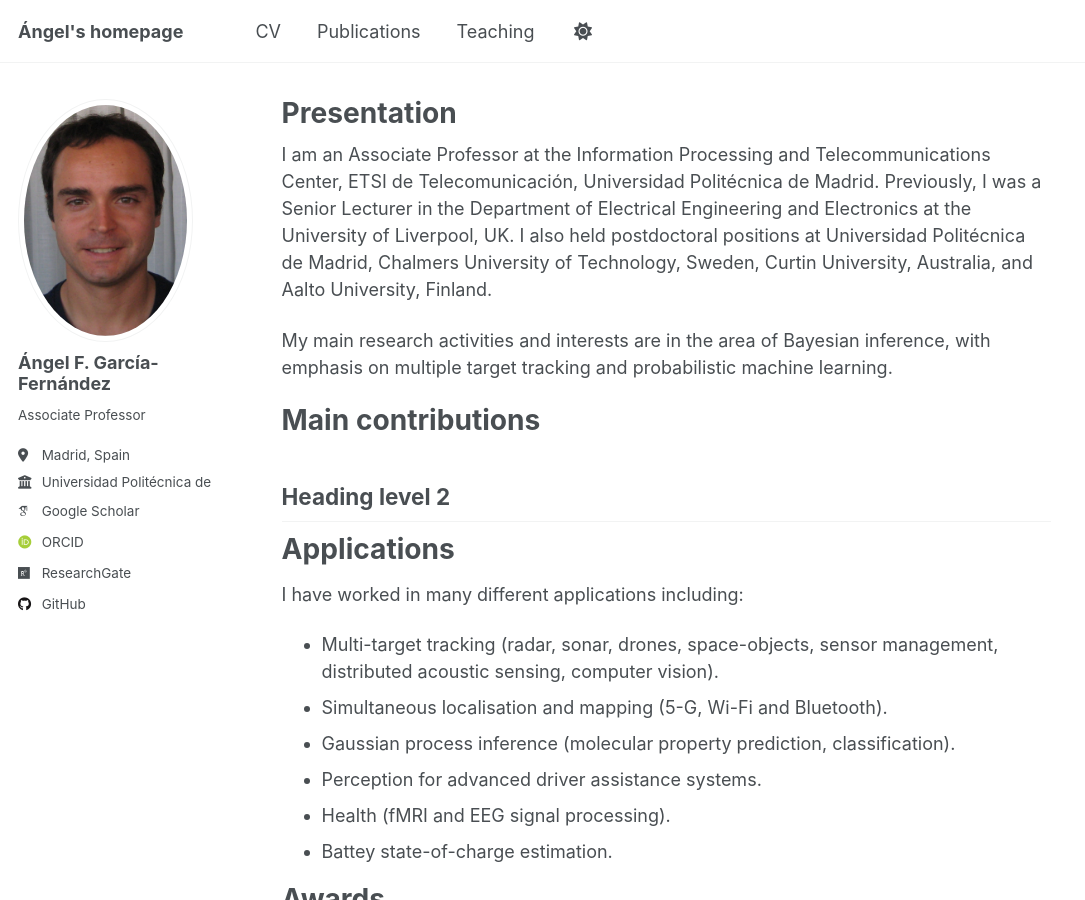
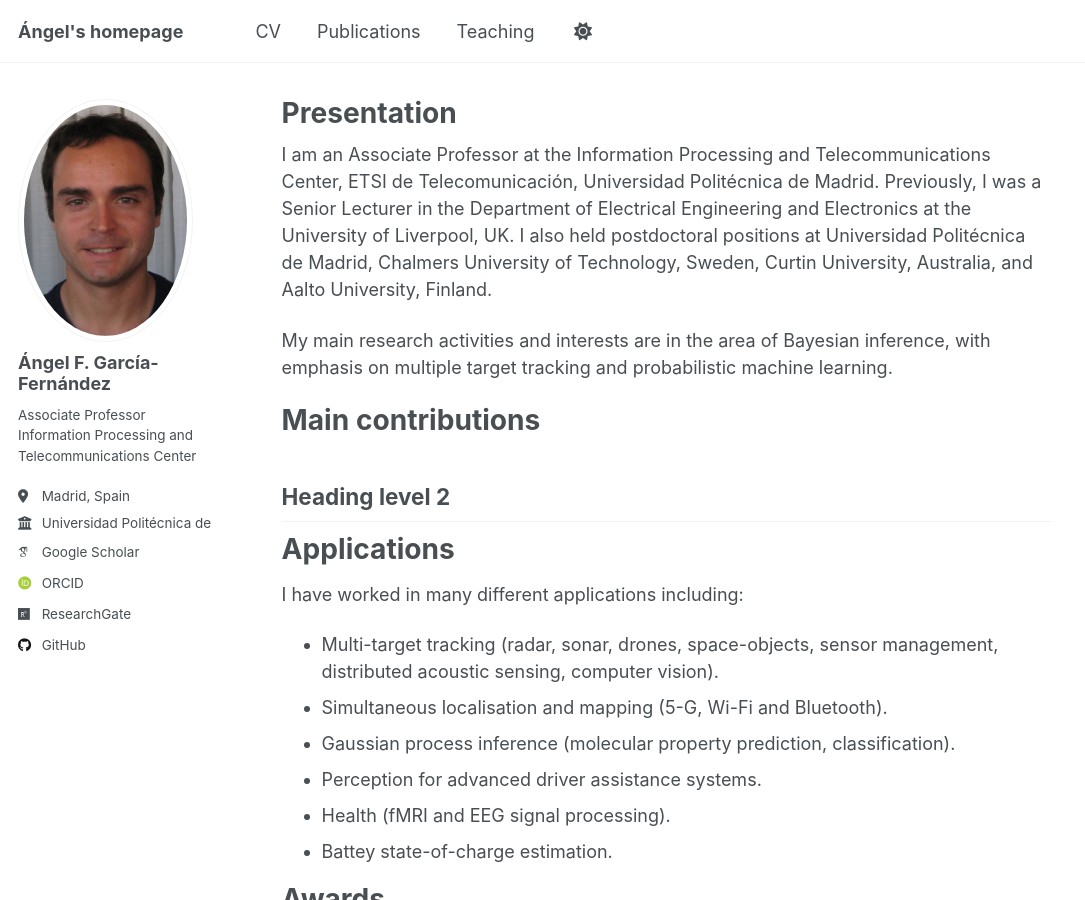
Before and after one commit to Agarciafernandez/Agarciafernandez.github.io, a Jekyll site: the page built from _pages/about.md, in a window 1280 px wide and 900 px high. Shown: the whole window, without its empty margins (0-1085 px from the left). Built offline with Jekyll 4.4.1, drawn with Linux system fonts in a browser that asks for light colours; some web fonts are replaced.

Commit message:
Update _config.yml

```diff
--- a/_config.yml
+++ b/_config.yml
@@ -25,7 +25,7 @@ author:
   avatar           : "Garcia.JPG"
   name             : "Ángel F. García-Fernández"
   pronouns         : # example: "she/her"
-  bio              : "Associate Professor"
+  bio              : "Associate Professor <br> Information Processing and Telecommunications Center"
   location         : "Madrid, Spain"
   employer         : "Universidad Politécnica de Madrid"
   uri              : # URL
```
